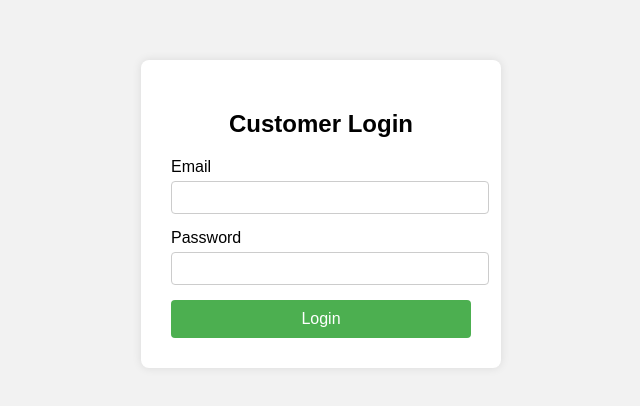
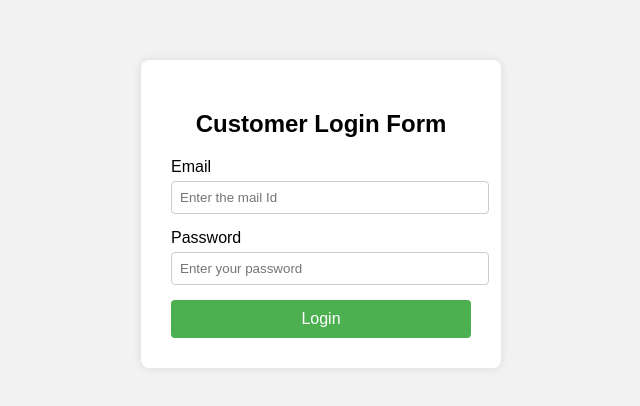
Before and after one commit to rieckace/Project, a plain HTML site: page index.html in a window 1280 px wide. Shown: the part 194-600 px from the top of the page, without its empty margins (319-959 px from the left). Drawn offline with Linux system fonts and the light colour scheme.

Commit message:
Update index.html

```diff
--- a/index.html
+++ b/index.html
@@ -3,7 +3,7 @@
 <head>
   <meta charset="UTF-8" />
   <meta name="viewport" content="width=device-width, initial-scale=1.0"/>
-  <title>Customer Login</title>
+  <title>Customer Login Form</title>
   <style>
     body {
       font-family: Arial, sans-serif;
@@ -53,13 +53,13 @@
 </head>
 <body>
   <div class="login-container">
-    <h2>Customer Login</h2>
+    <h2>Customer Login Form</h2>
     <form action="/login" method="POST">
       <label for="email">Email</label>
-      <input type="email" id="email" name="email" required />
+      <input type="email" id="email" name="email" placeholder="Enter the mail Id" required />
 
-      <label for="password">Password</label>
-      <input type="password" id="password" name="password" required />
+      <label for="password" >Password</label>
+      <input type="password" id="password" name="password" required  placeholder="Enter your password"/>
 
       <button type="submit">Login</button>
     </form>
```
